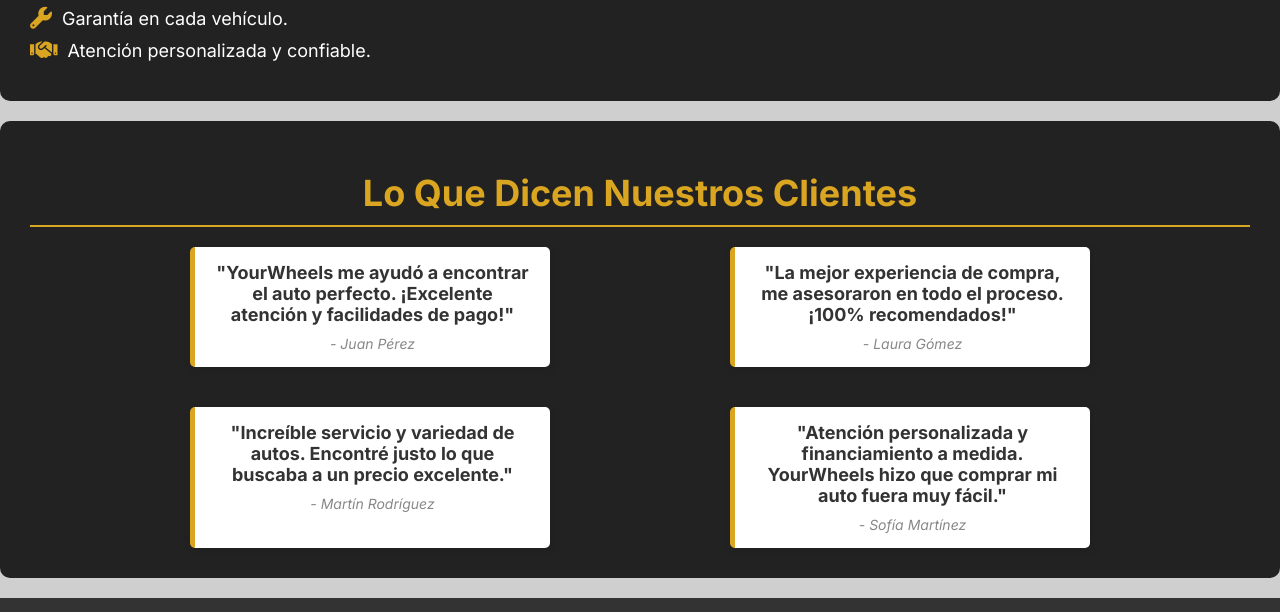
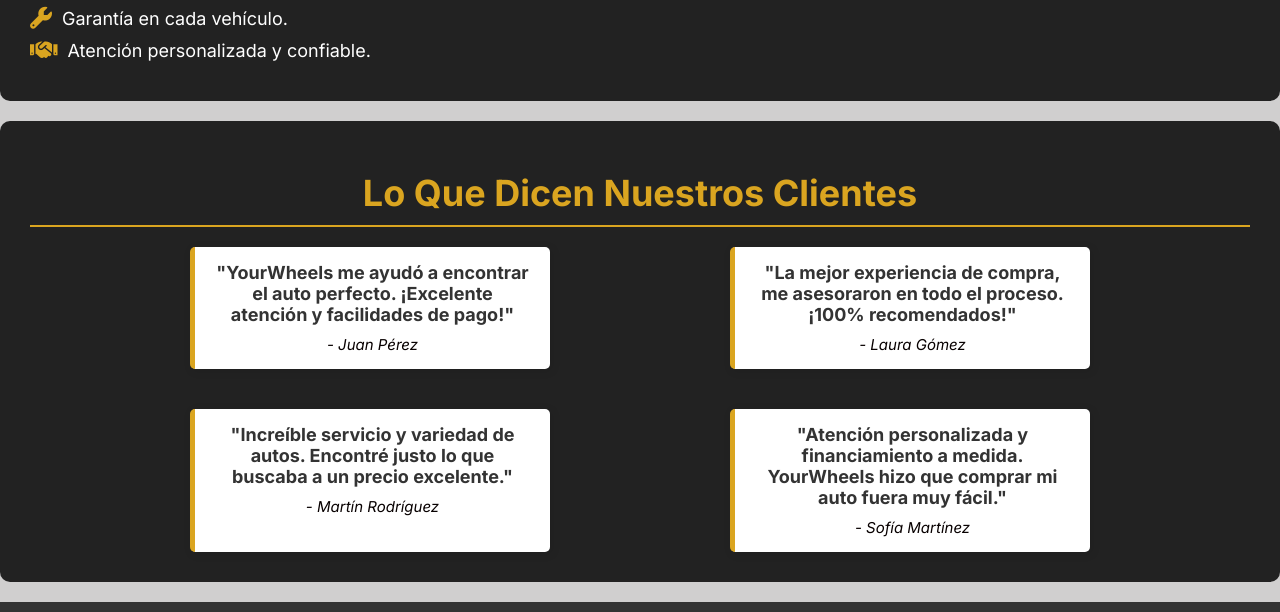
Before and after one commit to BodeIgnacio/Proyecto-Coder, a website: page index.html in a window 1280 px wide. Shown: the part 1804-2416 px from the top of the page. Drawn offline with Linux system fonts and the light colour scheme.

Commit message:
entregafinal2

```diff
--- a/sass/layout/_pqeleg-quedicen.scss
+++ b/sass/layout/_pqeleg-quedicen.scss
@@ -63,8 +63,8 @@
             font-weight: bold;
         }
         cite {
-            font-size: 14px;
-            color: #888;
+            font-size: 15px;
+            color: #080101;
             font-style: italic;
             display: block;
             margin-top: 10px;
```
Also changed, not shown: css/main.css.
